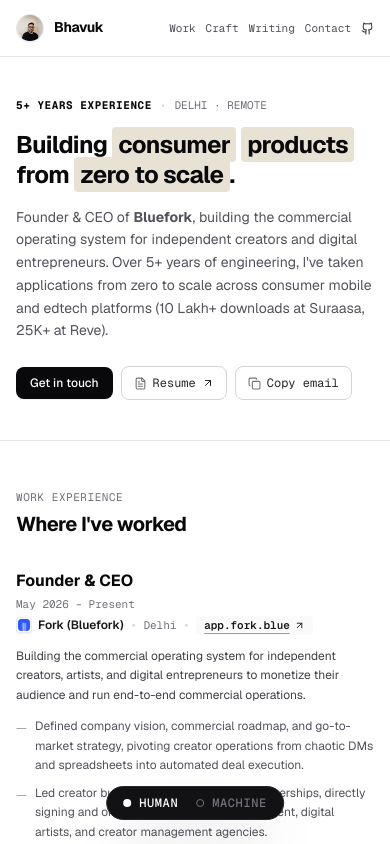
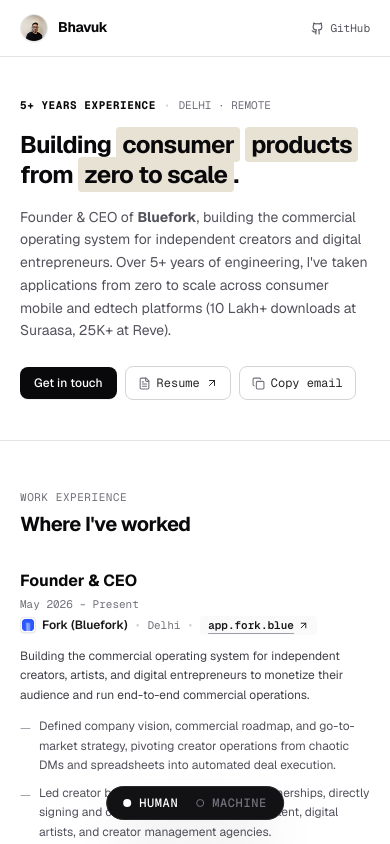
Before and after one commit to bhavukar/bhavuk.website, a Next.js app: page / in a window 390 px wide. Shown: the top 844 px of the page. Built offline with nearby package versions, Linux system fonts and the light colour scheme.

Commit message:
style: remove header nav links (keep GitHub), fix mobile padding consistency px-5

```diff
--- a/app/page.tsx
+++ b/app/page.tsx
@@ -640,7 +640,7 @@
           1. MINIMAL STICKY HEADER
           ───────────────────────────────────────────────────────────── */}
       <header className="sticky top-0 z-40 bg-white/95 backdrop-blur-sm border-b border-zinc-200">
-        <div className="max-w-4xl mx-auto px-4 sm:px-8 h-14 sm:h-16 flex items-center justify-between">
+        <div className="max-w-4xl mx-auto px-5 sm:px-8 h-14 sm:h-16 flex items-center justify-between">
           <a href="#" className="flex items-center gap-2.5 sm:gap-3 group min-w-0">
             <div className="w-7 h-7 sm:w-8 sm:h-8 rounded-full overflow-hidden border border-zinc-200 shadow-2xs group-hover:scale-105 transition-transform flex-shrink-0">
               <img
@@ -660,34 +660,15 @@
             </div>
           </a>
 
-          <div className="flex items-center flex-shrink-0">
-            <nav className="flex items-center gap-2.5 sm:gap-6 text-[11px] sm:text-xs font-mono text-zinc-600">
-              <a href="#experience" className="hover:text-zinc-950 transition-colors">
-                Work
-              </a>
-              <a href="#craft" className="hover:text-zinc-950 transition-colors">
-                Craft
-              </a>
-              <a href="#writing" className="hover:text-zinc-950 transition-colors">
-                Writing
-              </a>
-              <a href="#skills" className="hidden md:inline hover:text-zinc-950 transition-colors">
-                Skills
-              </a>
-              <a href="#contact" className="hover:text-zinc-950 transition-colors">
-                Contact
-              </a>
           <a
             href="https://github.com/bhavukar"
             target="_blank"
             rel="noopener noreferrer"
-                className="text-zinc-700 hover:text-zinc-950 transition-colors flex items-center gap-1"
+            className="flex items-center gap-1.5 text-[11px] sm:text-xs font-mono text-zinc-600 hover:text-zinc-950 transition-colors flex-shrink-0"
           >
             <Github size={13} />
-                <span className="hidden md:inline">GitHub</span>
+            <span>GitHub</span>
           </a>
-            </nav>
-          </div>
         </div>
       </header>
 
@@ -700,7 +681,7 @@
             ─────────────────────────────────────────────────────────── */}
         <section
           id="hero"
-          className="px-4 sm:px-10 py-10 sm:py-16 md:py-20 border-b border-zinc-200"
+          className="px-5 sm:px-10 py-10 sm:py-16 md:py-20 border-b border-zinc-200"
         >
           <div className="space-y-4 sm:space-y-6 max-w-3xl">
             {/* Experience status bar */}
@@ -776,7 +757,7 @@
         {/* ───────────────────────────────────────────────────────────
             WORK EXPERIENCE (THE PRIMARY CENTERPIECE)
             ─────────────────────────────────────────────────────────── */}
-        <section id="experience" className="px-4 sm:px-10 py-12 sm:py-16 border-b border-zinc-200 relative">
+        <section id="experience" className="px-5 sm:px-10 py-12 sm:py-16 border-b border-zinc-200 relative">
           <div className="space-y-1 mb-8 sm:mb-12">
             <div className="text-[11px] sm:text-xs font-mono uppercase tracking-wider text-zinc-500">
               Work Experience
@@ -914,7 +895,7 @@
             ─────────────────────────────────────────────────────────── */}
         <section
           id="craft"
-          className="px-4 sm:px-10 py-12 sm:py-16 border-b border-zinc-200"
+          className="px-5 sm:px-10 py-12 sm:py-16 border-b border-zinc-200"
         >
           <div className="flex flex-col sm:flex-row sm:items-end justify-between gap-4 mb-8 sm:mb-10">
             <div className="space-y-1">
@@ -1038,7 +1019,7 @@
             ─────────────────────────────────────────────────────────── */}
         <section
           id="writing"
-          className="px-4 sm:px-10 py-12 sm:py-16 border-b border-zinc-200"
+          className="px-5 sm:px-10 py-12 sm:py-16 border-b border-zinc-200"
         >
           <div className="flex flex-col sm:flex-row sm:items-end justify-between gap-4 mb-8">
             <div className="space-y-1">
@@ -1061,7 +1042,7 @@
           </div>
 
           {/* 3 Essay Cards Grid (Compact swipe on mobile, clean 3-col on desktop) */}
-          <div className="flex md:grid md:grid-cols-3 gap-4 sm:gap-6 md:gap-8 overflow-x-auto pb-4 pt-1 snap-x snap-mandatory -mx-4 px-4 sm:mx-0 sm:px-0 [scrollbar-width:none] [-ms-overflow-style:none] [&::-webkit-scrollbar]:hidden">
+          <div className="flex md:grid md:grid-cols-3 gap-4 sm:gap-6 md:gap-8 overflow-x-auto pb-4 pt-1 snap-x snap-mandatory -mx-5 px-5 sm:mx-0 sm:px-0 [scrollbar-width:none] [-ms-overflow-style:none] [&::-webkit-scrollbar]:hidden">
             {SUBSTACK_POSTS.map((post) => (
               <a
                 key={post.id}
@@ -1120,7 +1101,7 @@
             ─────────────────────────────────────────────────────────── */}
         <section
           id="skills"
-          className="px-4 sm:px-10 py-12 sm:py-16 border-b border-zinc-200"
+          className="px-5 sm:px-10 py-12 sm:py-16 border-b border-zinc-200"
         >
           <div className="space-y-1 mb-8 sm:mb-10">
             <div className="text-[11px] sm:text-xs font-mono uppercase tracking-wider text-zinc-500">
@@ -1202,7 +1183,7 @@
             ─────────────────────────────────────────────────────────── */}
         <section
           id="contact"
-          className="px-4 sm:px-10 py-12 sm:py-16"
+          className="px-5 sm:px-10 py-12 sm:py-16"
         >
           <div className="rounded-2xl bg-zinc-950 text-white p-5 sm:p-8 md:p-10 border border-zinc-800 space-y-5 sm:space-y-6 shadow-xl">
             <div className="space-y-2 max-w-xl">
@@ -1332,7 +1313,7 @@
         {/* ───────────────────────────────────────────────────────────
             FOOTER (Clean & Simple)
             ─────────────────────────────────────────────────────────── */}
-        <footer className="border-t border-zinc-200 px-4 sm:px-10 py-5 sm:py-6 text-xs font-mono text-zinc-500 flex flex-col sm:flex-row items-center justify-between gap-2 sm:gap-3 text-center sm:text-left">
+        <footer className="border-t border-zinc-200 px-5 sm:px-10 py-5 sm:py-6 text-xs font-mono text-zinc-500 flex flex-col sm:flex-row items-center justify-between gap-2 sm:gap-3 text-center sm:text-left">
           <div>© {new Date().getFullYear()} Bhavuk Arora — Founder & CEO, Bluefork.</div>
           <div>Delhi, India.</div>
         </footer>
```
Lines whose indentation alone changed are shown as unchanged.
